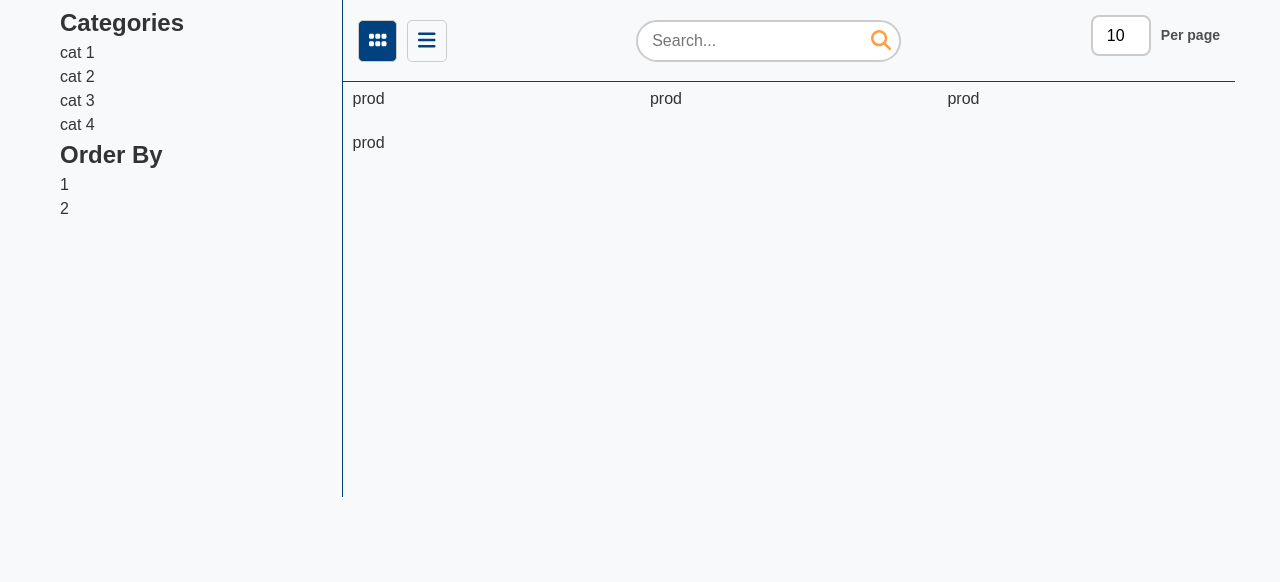
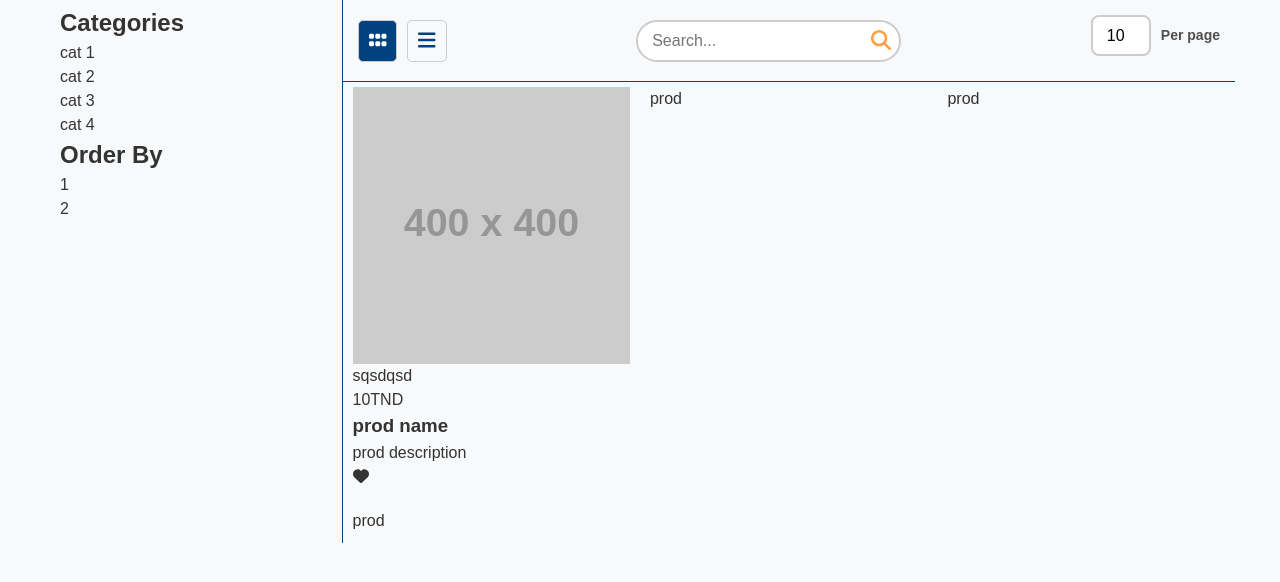
Before and after one commit to ShaheenJawadi/SOLYNTEK, a React (Create React App) app in the folder frontend/: page / in a window 1280 px wide. Shown: the top 582 px of the page. Built offline with nearby package versions, Linux system fonts and the light colour scheme.

Commit message:
Enhance Home page: add product card layout with image, info, and like icon

```diff
--- a/frontend/src/pages/home.tsx
+++ b/frontend/src/pages/home.tsx
@@ -2,6 +2,7 @@ import { FontAwesomeIcon } from "@fortawesome/react-fontawesome";
 import {
   faBars,
   faGrip,
+  faHeart,
   faMagnifyingGlass,
 } from "@fortawesome/free-solid-svg-icons";
 import React from "react";
@@ -72,7 +73,29 @@ const Home: React.FC = () => {
             </div>
             <div className="products_list">
             <div className="row">
-              <div className="col-4">prod</div>
+              <div className="col-4">
+                <div className="single_prod"  >
+                  <div className="prod_img" >
+                    <img src="https://placehold.co/400" alt="prod" />
+                  </div>
+                  <div className="prod_info">
+                  <div className="t">
+                    <div className="category">sqsdqsd</div>
+                    <div className="price">10TND</div>
+
+                  </div>
+                  <div className="m"  >
+                    <h3>prod name</h3>
+                    <p>prod description</p>
+                  </div>
+                  <div className="b" >
+                    <div><FontAwesomeIcon icon={faHeart} /></div>
+
+
+                  </div>
+                  </div>
+                </div>
+              </div>
               <div className="col-4">prod</div>
               <div className="col-4">prod</div>
               <div className="col-4">prod</div>
```
